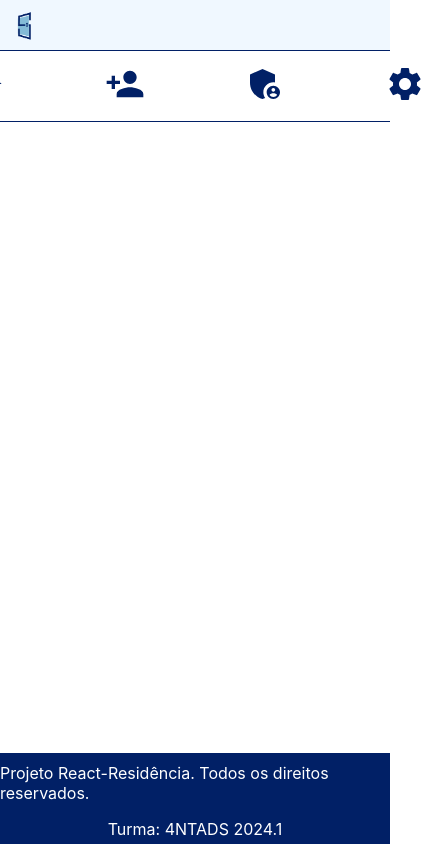
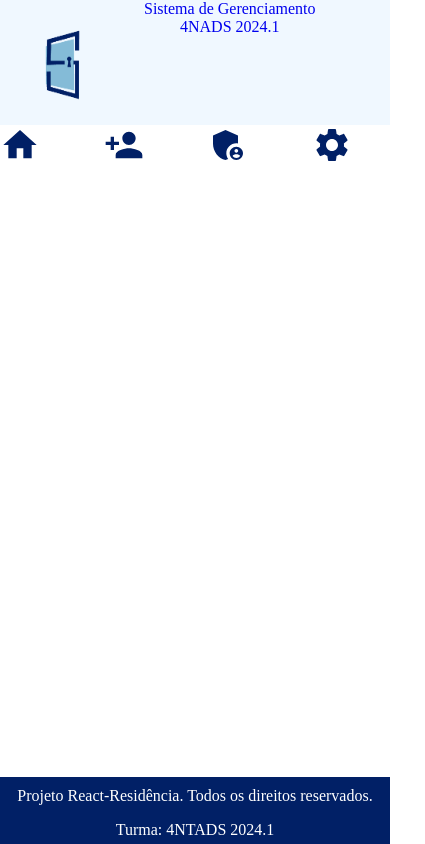
Before and after one commit to jessica-espindola/sistema-gerenciamento, a React (Create React App) app: page / in a window 390 px wide. Shown: the whole page, 425 px wide, since content can reach past the window. Built offline with nearby package versions, Linux system fonts and the light colour scheme.

Commit message:
Update Header.css
atualizando css do header

```diff
--- a/src/components/common/Header/Header.css
+++ b/src/components/common/Header/Header.css
@@ -1,59 +1,105 @@
+@import url('https://fonts.googleapis.com/css2?family=Montserrat:ital,wght@0,100..900;1,100..900&display=swap');
 
-header {
+/* RESETANDO O CSS */
+html, body, div, span, applet, object, iframe,
+h1, h2, h3, h4, h5, h6, p, blockquote, pre,
+a, abbr, acronym, address, big, cite, code,
+del, dfn, em, img, ins, kbd, q, s, samp,
+small, strike, strong, sub, sup, tt, var,
+b, u, i, center,
+dl, dt, dd, ol, ul, li,
+fieldset, form, label, legend,
+table, caption, tbody, tfoot, thead, tr, th, td,
+article, aside, canvas, details, embed,
+figure, figcaption, footer, header, hgroup,
+menu, nav, output, ruby, section, summary,
+time, mark, audio, video {
+    margin: 0;
+    padding: 0;
+    border: 0;
+    font-size: 100%;
+    font: inherit;
+    vertical-align: baseline;
+}
+/* CRIANDO VARIÁVEIS */
+
+:root {
+    --background-header: aliceblue;
+    --azul-escuro: #012066;
+    --azul-claro: ;
+    --fonte-dropdown: white;
+    --fonte: 'Montserrat';
+}
+/* ESTILIZANDO A DIV PRINCIPAL */
+.container-principal {
     display: flex;
-    flex-direction: column;
+    flex-direction: row;
     justify-content: space-between;
-    align-items: right;
-    background-color: aliceblue;
+    align-items: center;
+    background-color: var(--background-header);
     color: white;
     text-align: center;
 }
-.container-homePage-menu {
-    display: flex;
-    justify-content: center;
-    gap: 100px;
-    align-items: center;
-    height: 70px;
-    background-color: white;
-    border-top: #012066 1px solid;
-    border-bottom: #012066 1px solid;
-}
-header img {
-    width: 100px;
-    height: 100px;
-}
-.container-logo {
-    display: flex;
-    flex-direction: row;
-}
+
+/* ESTILIZANDO DIV DA LOGO */
 .container-logo a {
     display: flex;
     flex-direction: row;
-    align-items: center;
+    gap: 1em;
     text-decoration: none;
-}
-.container-nome {
-    color: #012066
-}
-.container-nome h1 {
-    font-size: 1em;
-    flex-wrap: wrap;
 
 }
-.container-nome h2 {
-    font-size: 0.7em;
+/* ESTILIZANDO TAMANHO DA LOGO */
+.container-logo img {
+    width: 8em;
 }
-nav a {
-    color: #012066;
-    margin: 0 10px;
-    text-decoration: none;
+/* ESTILIZANDO DIV DO NOME DO SISTEMA */
+.container-logoNome {
+    display: flex;
+    flex-direction: column;
+    align-items: center;
+    justify-content: center;
+    gap: 0.5em;
+    font-family: var(--fonte);
 }
-@media (max-width: 600px) {
-    header img {
-        width: 50px;
-        height: 50px;
-    }
-    .container-nome h1, .container-nome h2 {
-        display: none;
-    }
+.container-logoNome h1 {
+    font-size: 1em;
+    text-align: center;
+    font-weight: 700;
+    text-transform: uppercase;
+    color: var(--azul-escuro);
+
 }
+.container-logoNome h2 {
+    font-size: 1em;
+    text-align: center;
+    color: var(--azul-escuro);
+}
+/* ESTILIZANDO DIV DOS BOTÕES DE MENU */
+.container-homePage-menu {
+    display: flex;
+    flex-direction: row;
+    gap: 4em;
+}
+/* ESTILIZANDO DIV DO PERFIL DO USUÁRIO */
+.container-perfilUsuario {
+    margin-right: 3em;
+}
+/* ESTILIZANDO DIV DO MENU DROPDOWN */
+.dropdown-menu {
+    display:flex;
+    flex-direction: column;
+    position: absolute;
+    right: 0;
+    top: 7.83em;
+    background-color: var(--azul-escuro);
+    color: var(--fonte-dropdown);
+    width: 13em;
+    font-family: var(--fonte);
+    padding-top: 2em;
+    padding-left: 2em;
+    padding-right: 2em;
+}
+.dropdown-menu a {
+    margin-bottom: 2em;
+}
```
